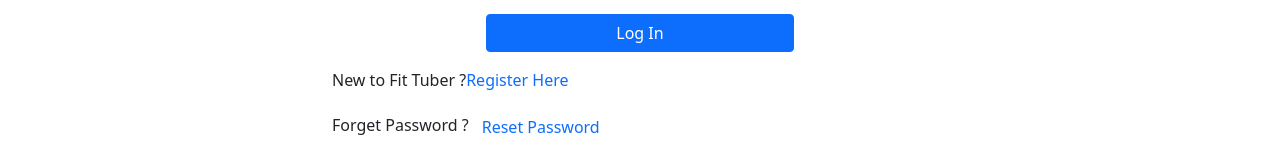
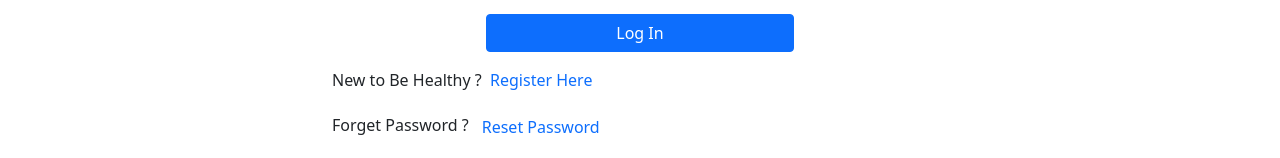
Before and after one commit to osman-goni-cse/independent-service-provider, a React (Create React App) app: page /login in a window 1280 px wide. Shown: the part 210-368 px from the top of the page. Built offline with nearby package versions, Linux system fonts and the light colour scheme; no server answers.

Commit message:
site name change from fit tuber to be healthy

```diff
--- a/src/Pages/Login/Login/Login.js
+++ b/src/Pages/Login/Login/Login.js
@@ -82,13 +82,13 @@
           Log In
         </Button>
         <p>
-          New to Fit Tuber ?
+          New to Be Healthy ?
           <Link
             to="/register"
             className="text-primary text-decoration-none"
 
           >
-            Register Here
+          &nbsp; Register Here
           </Link>
         </p>
         <p>
--- a/src/Pages/Login/Register/Register.js
+++ b/src/Pages/Login/Register/Register.js
@@ -77,7 +77,7 @@
         <p>
           Already Have an account ?
           <Link to="/login" className="text-primary text-decoration-none">
-            Log In Here
+          &nbsp;  Log In Here
           </Link>
         </p>
       </form>
```
Also changed, not shown: 1 other file (tests, documents, lock files or other folders).
